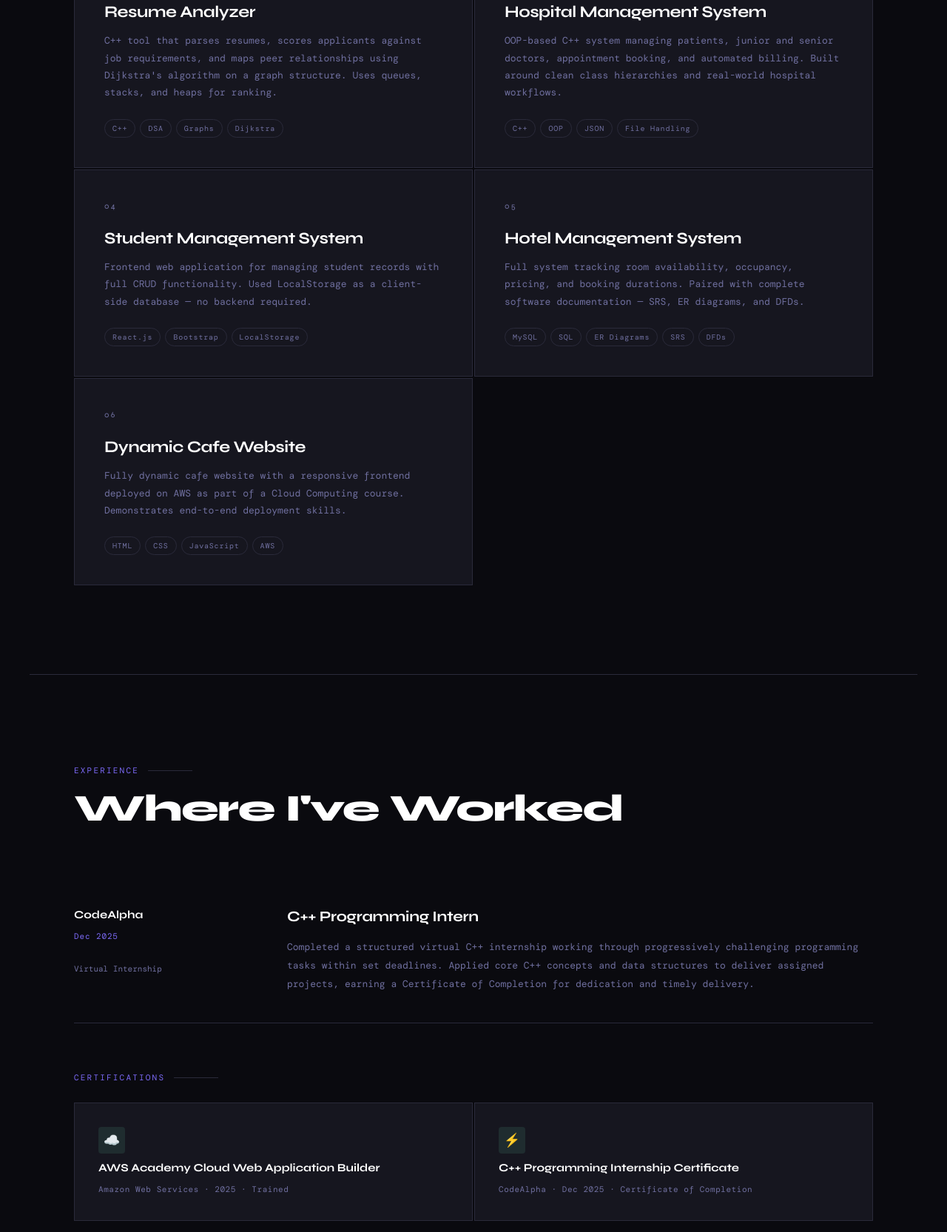
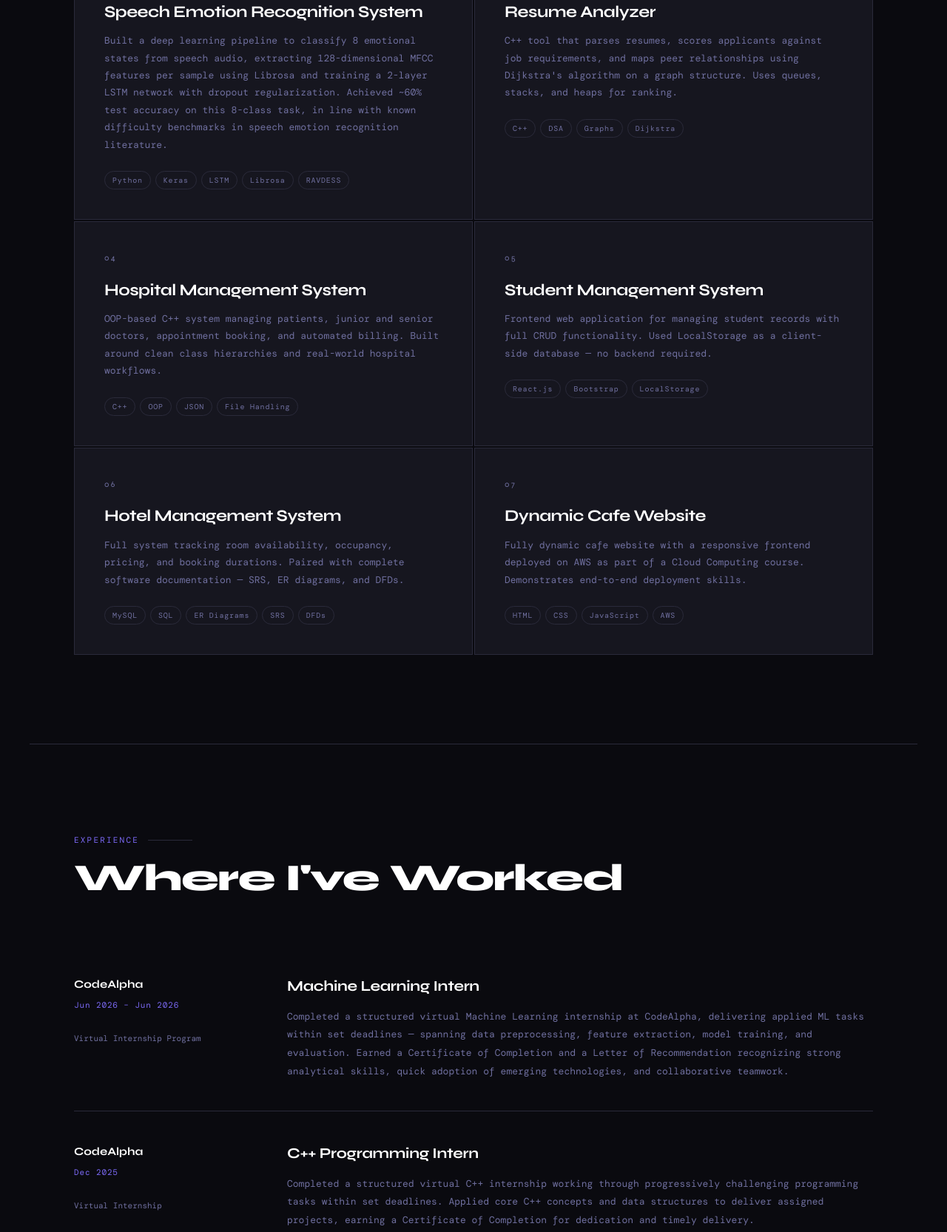
Before and after one commit to bsse23088/Portofolio, a plain HTML site: page index.html in a window 1280 px wide. Shown: the part 3002-4667 px from the top of the page at 74% size. Drawn offline with nearby package versions, Linux system fonts and the light colour scheme; a web font is replaced by a local one.

Commit message:
Update project cards and internship details in index.html
 Included details about a Speech Emotion Recognition System and a Machine Learning internship experience.

```diff
--- a/index.html
+++ b/index.html
@@ -732,6 +732,19 @@
 
     <div class="project-card reveal">
       <div class="project-num">02</div>
+      <div class="project-name">Speech Emotion Recognition System</div>
+      <p class="project-desc">Built a deep learning pipeline to classify 8 emotional states from speech audio, extracting 128-dimensional MFCC features per sample using Librosa and training a 2-layer LSTM network with dropout regularization. Achieved ~60% test accuracy on this 8-class task, in line with known difficulty benchmarks in speech emotion recognition literature.</p>
+      <div class="project-stack">
+        <span class="project-tag">Python</span>
+        <span class="project-tag">Keras</span>
+        <span class="project-tag">LSTM</span>
+        <span class="project-tag">Librosa</span>
+        <span class="project-tag">RAVDESS</span>
+      </div>
+    </div>
+
+    <div class="project-card reveal">
+      <div class="project-num">03</div>
       <div class="project-name">Resume Analyzer</div>
       <p class="project-desc">C++ tool that parses resumes, scores applicants against job requirements, and maps peer relationships using Dijkstra's algorithm on a graph structure. Uses queues, stacks, and heaps for ranking.</p>
       <div class="project-stack">
@@ -743,7 +756,7 @@
     </div>
 
     <div class="project-card reveal">
-      <div class="project-num">03</div>
+      <div class="project-num">04</div>
       <div class="project-name">Hospital Management System</div>
       <p class="project-desc">OOP-based C++ system managing patients, junior and senior doctors, appointment booking, and automated billing. Built around clean class hierarchies and real-world hospital workflows.</p>
       <div class="project-stack">
@@ -755,7 +768,7 @@
     </div>
 
     <div class="project-card reveal">
-      <div class="project-num">04</div>
+      <div class="project-num">05</div>
       <div class="project-name">Student Management System</div>
       <p class="project-desc">Frontend web application for managing student records with full CRUD functionality. Used LocalStorage as a client-side database — no backend required.</p>
       <div class="project-stack">
@@ -766,7 +779,7 @@
     </div>
 
     <div class="project-card reveal">
-      <div class="project-num">05</div>
+      <div class="project-num">06</div>
       <div class="project-name">Hotel Management System</div>
       <p class="project-desc">Full system tracking room availability, occupancy, pricing, and booking durations. Paired with complete software documentation — SRS, ER diagrams, and DFDs.</p>
       <div class="project-stack">
@@ -779,7 +792,7 @@
     </div>
 
     <div class="project-card reveal">
-      <div class="project-num">06</div>
+      <div class="project-num">07</div>
       <div class="project-name">Dynamic Cafe Website</div>
       <p class="project-desc">Fully dynamic cafe website with a responsive frontend deployed on AWS as part of a Cloud Computing course. Demonstrates end-to-end deployment skills.</p>
       <div class="project-stack">
@@ -797,6 +810,19 @@
 <section id="experience">
   <div class="sec-label">Experience</div>
   <div class="sec-title">Where I've Worked</div>
+
+  <div class="exp-item reveal">
+    <div class="exp-meta">
+      <div class="exp-company">CodeAlpha</div>
+      <div class="exp-period">Jun 2026 – Jun 2026</div>
+      <br/>
+      <span style="font-size:11px;color:var(--muted);">Virtual Internship Program</span>
+    </div>
+    <div>
+      <div class="exp-role">Machine Learning Intern</div>
+      <p class="exp-desc">Completed a structured virtual Machine Learning internship at CodeAlpha, delivering applied ML tasks within set deadlines — spanning data preprocessing, feature extraction, model training, and evaluation. Earned a Certificate of Completion and a Letter of Recommendation recognizing strong analytical skills, quick adoption of emerging technologies, and collaborative teamwork.</p>
+    </div>
+  </div>
 
   <div class="exp-item reveal">
     <div class="exp-meta">
```
